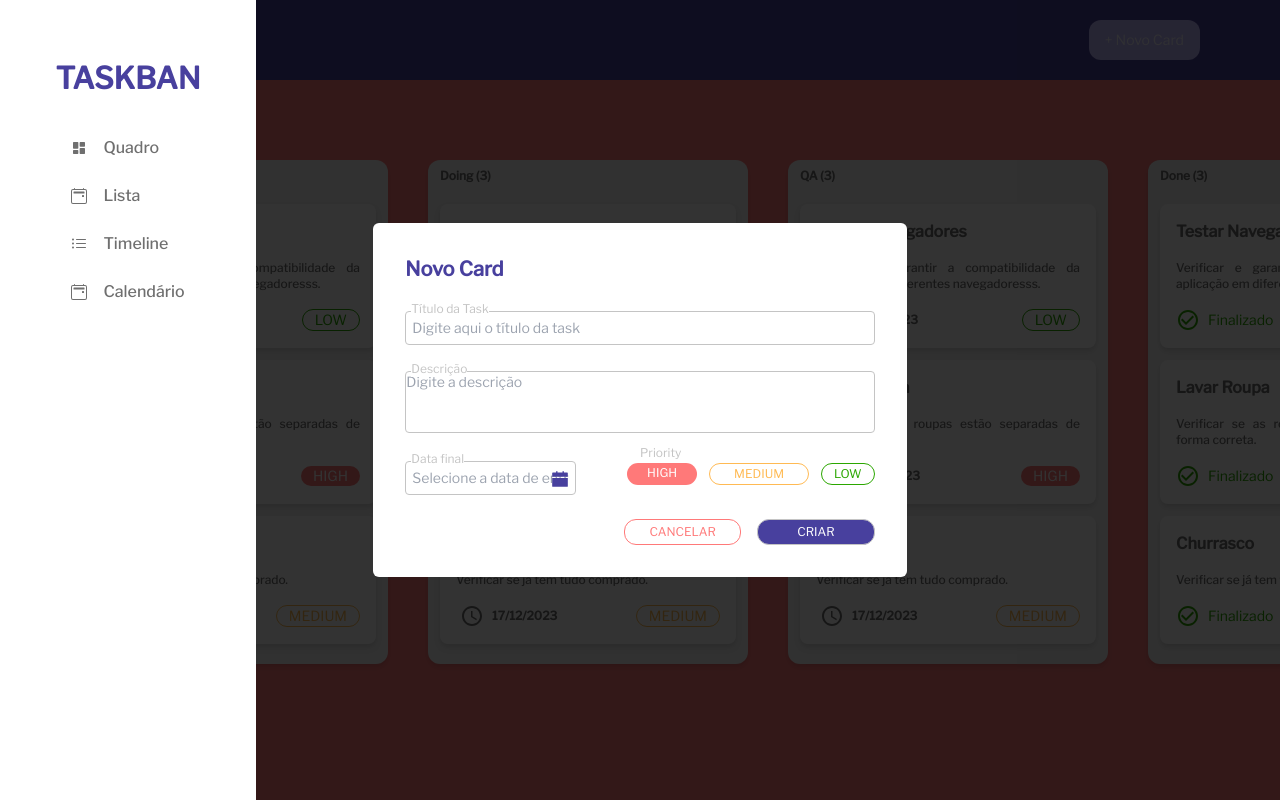
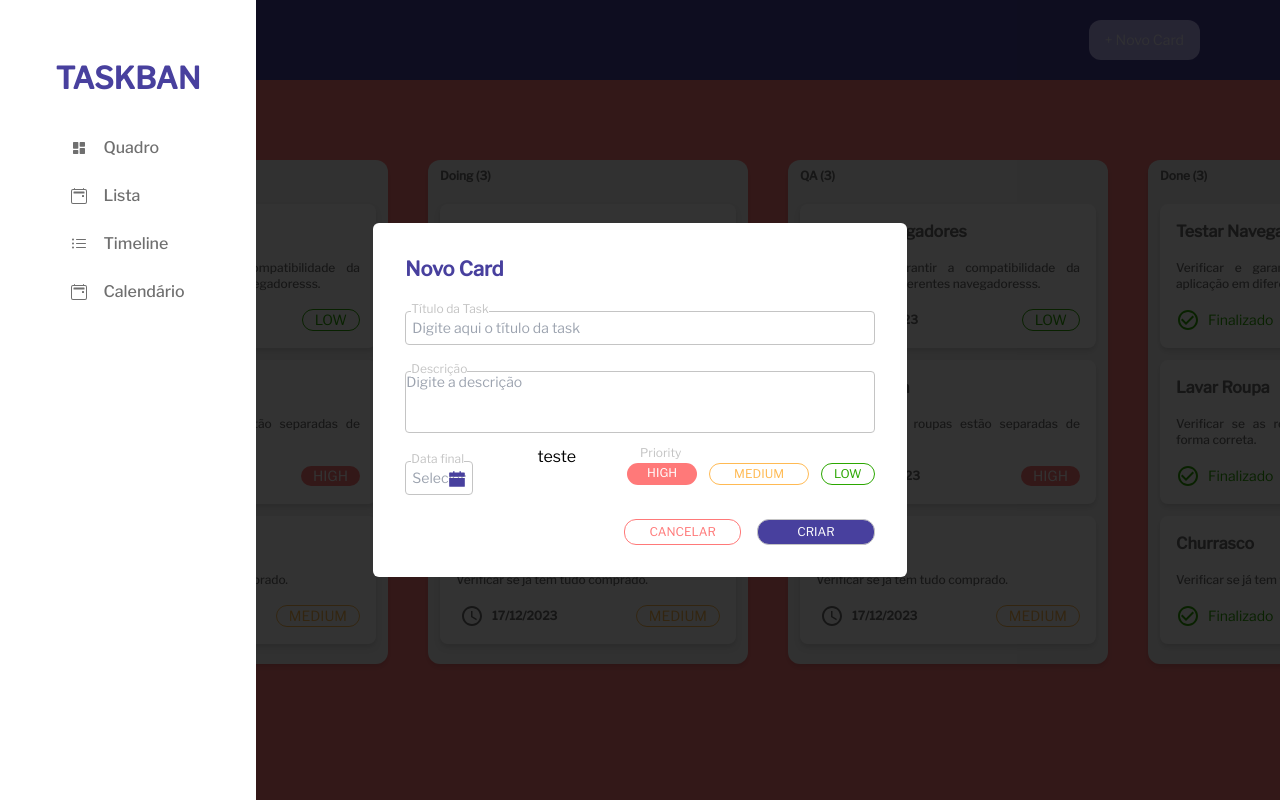
Before and after one commit to Lucasvalves/taskban, a React (Vite) app: page / in a window 1280 px wide. Both pictures are taken after a click on the button "+ Novo Card". Built offline with nearby package versions, Linux system fonts and the light colour scheme.

Commit message:
errors useForm

```diff
--- a/src/components/Form/index.jsx
+++ b/src/components/Form/index.jsx
@@ -79,6 +79,7 @@ const Form = () => {
             )}
           </span>
 
+          <span>teste</span>
           <span className="w-4/4 sm:w-2/4  ">
             <span className="flex flex-col   w-full gap-0.5 ">
               <label className="text-xs text-gray-200  2xl:w-3/6  2xl:ml-2">
```
